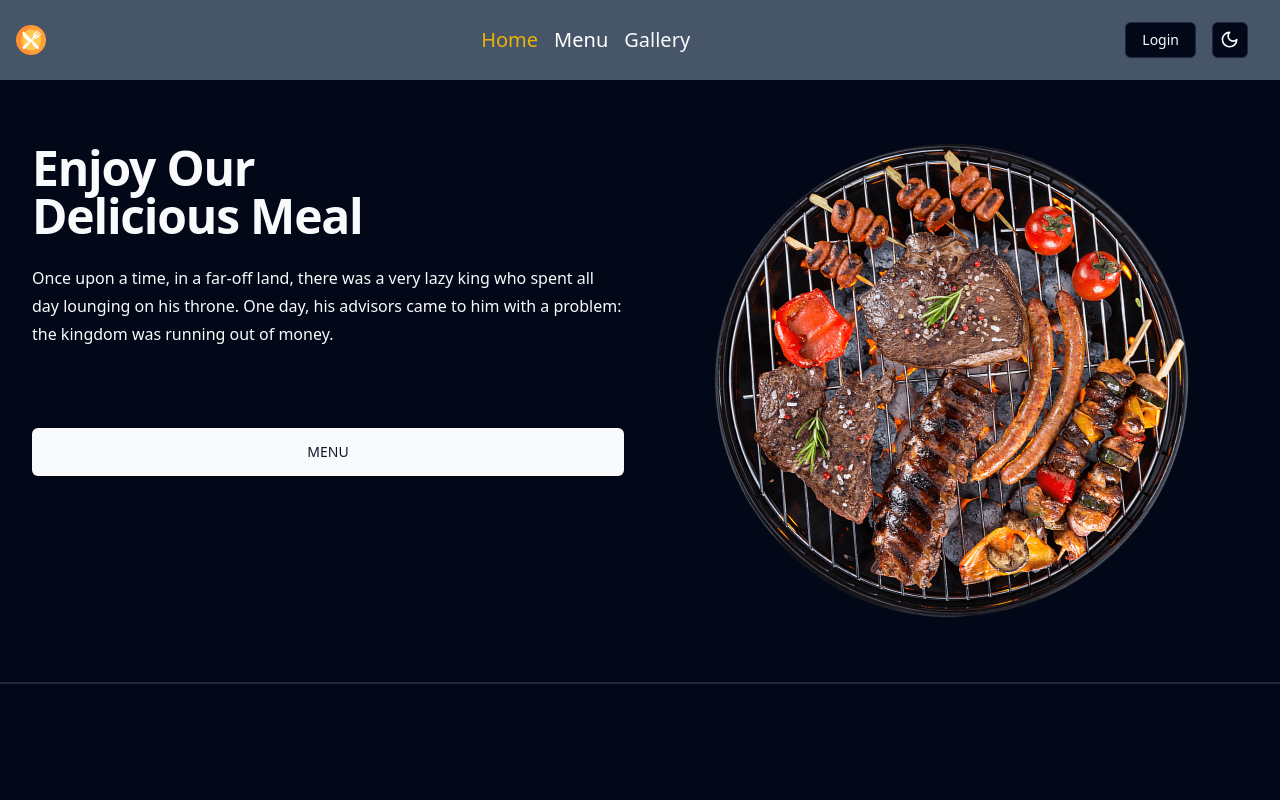
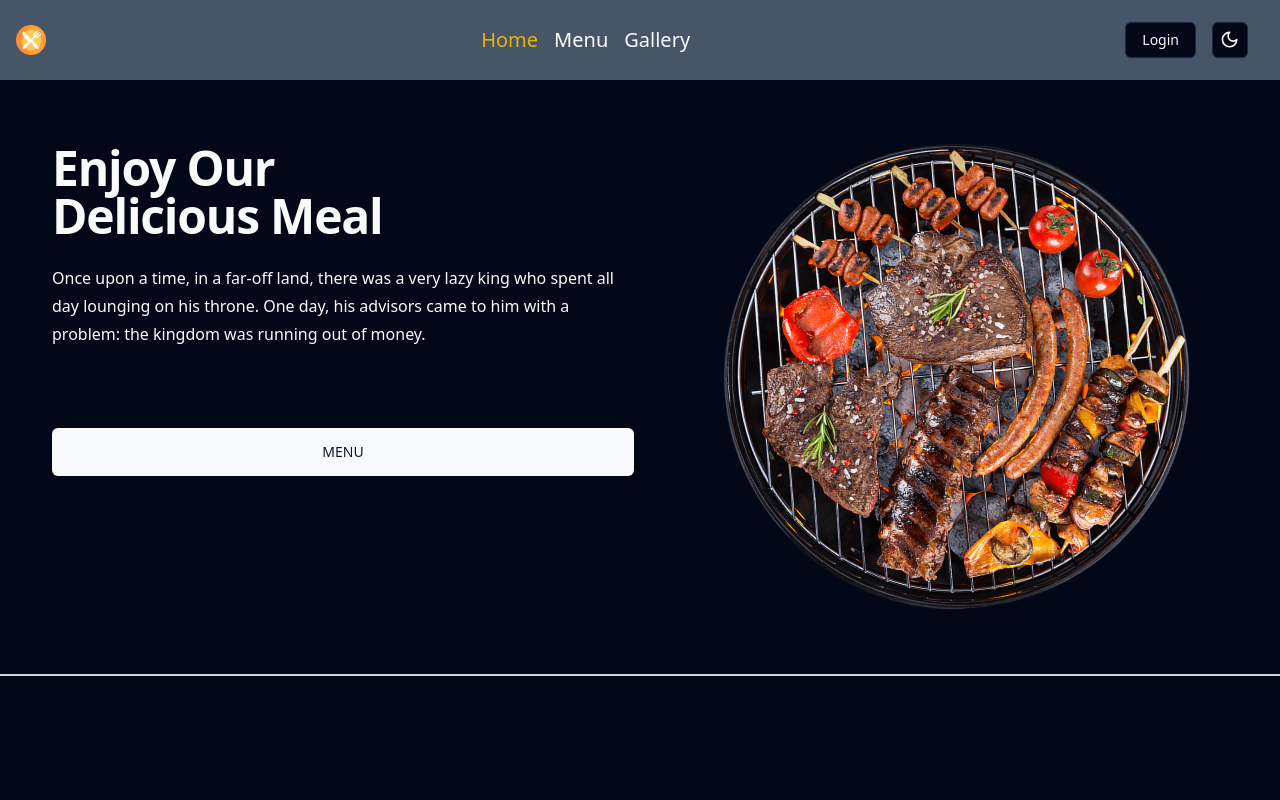
Before and after one commit to kuntalojha/restaurant, a React (Vite) app in the folder client/: page / in a window 1280 px wide. Shown: the top 800 px of the page. Built offline with nearby package versions, Linux system fonts and the light colour scheme.

Commit message:
little margin update

```diff
--- a/client/src/components/common/Gallery.jsx
+++ b/client/src/components/common/Gallery.jsx
@@ -7,12 +7,11 @@ import {
   CarouselPrevious,
 } from '@/components/ui/carousel';
 import img from '../../assets/hero.png';
-import { Button } from '../ui/button';
 import { NavLink } from 'react-router-dom';
 
 const Gallery = () => {
   return (
-    <div id='gallery' className='h-screen flex items-center justify-center'>
+    <div id='gallery' className='h-screen flex items-center justify-center '>
       <div className='relative w-full max-w-4xl'>
         <h1 className='scroll-m-20 text-4xl font-extrabold tracking-tight lg:text-5xl text-right m-2'>
           GALLERY
--- a/client/src/pages/user/userHome.jsx
+++ b/client/src/pages/user/userHome.jsx
@@ -11,7 +11,7 @@ const UserHome = () => {
     <div>
       <Header />
       {/* Hero Section */}
-      <div className='h-max overflow-hidden'>
+      <div className='h-max overflow-hidden lg:ml-5 ml-0'>
         <div className='grid  max-w-screen-xl grid-cols-1 gap-8 px-8 py-16 lg:grid-cols-2'>
           <div>
             <h1 className='scroll-m-20 text-6xl font-extrabold tracking-tight lg:text-5xl'>
@@ -36,7 +36,8 @@ const UserHome = () => {
       </div>
 
       {/* Gallery Section */}
-      <hr className='border-t-2 py-10 text-slate-500' />
+      <hr className='border-t-2 border-gray-300  mx-auto ' />
+
       <Gallery />
       {/* Footer Section */}
       <Footer />
```
